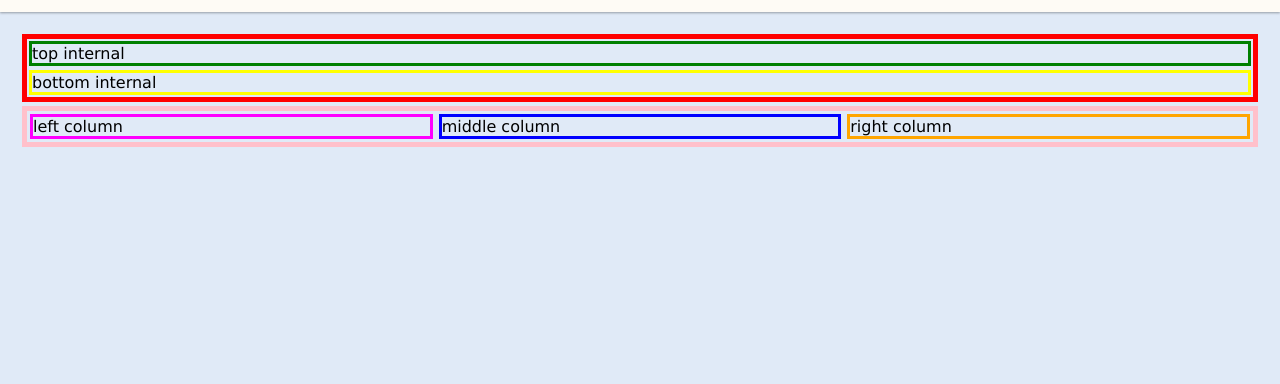
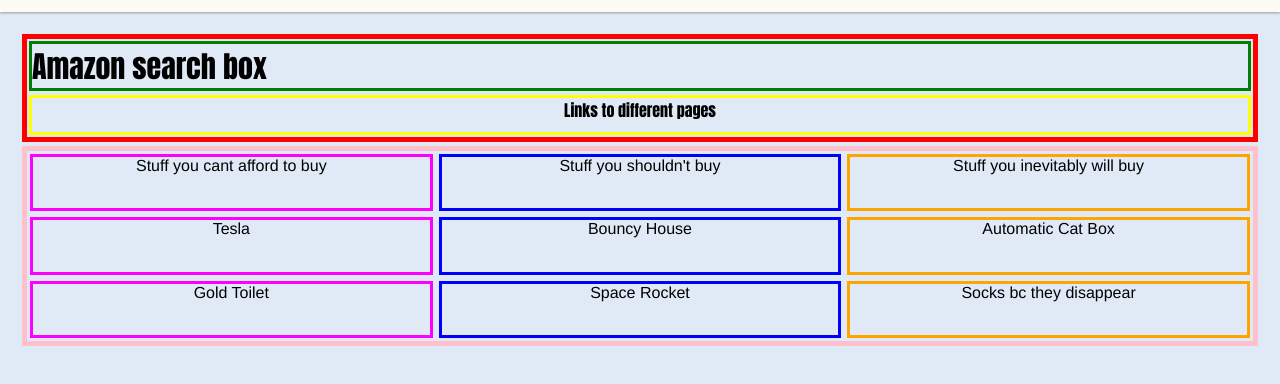
Before and after one commit to Allyson-Camp/copy-a-website, a plain HTML site: page index.html in a window 1280 px wide. Shown: the part 68-452 px from the top of the page. Drawn offline with Linux system fonts and the light colour scheme.

Commit message:
changed styling of font and elements

```diff
--- a/index.html
+++ b/index.html
@@ -34,16 +34,22 @@
 
 <section class="upper-portion">
     <div class="top-row">
-        <div class="top-internal">top internal</div>
-        <div class="bottom-internal">bottom internal
+        <div class="top-internal">Amazon search box</div>
+        <div class="bottom-internal">Links to different pages
     </div>
 </section>
 
 <section>
     <div class="bottom-row">
-        <div class="left-column">left column</div>
-        <div class="middle-column">middle column</div>
-        <div class="right-column">right column</div>
+        <div class="left-column">Stuff you cant afford to buy</div>
+        <div class="middle-column">Stuff you shouldn't buy</div>
+        <div class="right-column">Stuff you inevitably will buy</div>
+        <div class="left-column">Tesla</div>
+        <div class="middle-column">Bouncy House</div>
+        <div class="right-column">Automatic Cat Box</div>
+        <div class="left-column">Gold Toilet</div>
+        <div class="middle-column">Space Rocket</div>
+        <div class="right-column">Socks bc they disappear</div>
     </div>
 </section>
 
--- a/styles/global.css
+++ b/styles/global.css
@@ -38,6 +38,7 @@ main {
     display: grid;
     grid-template-rows: 50% 50%
     border: solid
+
 }
 
 .top-row {
@@ -51,12 +52,20 @@ main {
     display: grid;
     border: solid green;
     margin: 2px;
+    font-family: Impact, Haettenschweiler, 'Arial Narrow Bold', sans-serif;
+    font-size: 30px;
+    text-align: left;
+    height: 50px;
 }
 
 .bottom-internal {
     display: grid;
     border: solid yellow;
     margin: 2px;
+    text-align: center;
+    height: 40px;
+    font-family: Impact, Haettenschweiler, 'Arial Narrow Bold', sans-serif;
+    font-size: medium;
 }
 
 .bottom-row {
@@ -64,6 +73,8 @@ main {
     border: solid pink 5px;
     grid-template-columns: 33.33% 33.33% 33.33%;
     margin: 2px;
+    text-align:center;
+    height: 200px;
 
 }
 
@@ -71,16 +82,17 @@ main {
     display: grid;
     border: solid magenta;
     margin: 3px;
+    font-family: 'Franklin Gothic Medium', 'Arial Narrow', Arial, sans-serif
 }
 
 .middle-column {
     display: grid;
     border: solid blue;
     margin: 3px;
-}
+    font-family: 'Franklin Gothic Medium', 'Arial Narrow', Arial, sans-serif}
 
 .right-column {
     display: grid;
     border: solid orange;
     margin: 3px;
-}
+    font-family: 'Franklin Gothic Medium', 'Arial Narrow', Arial, sans-serif}
```
